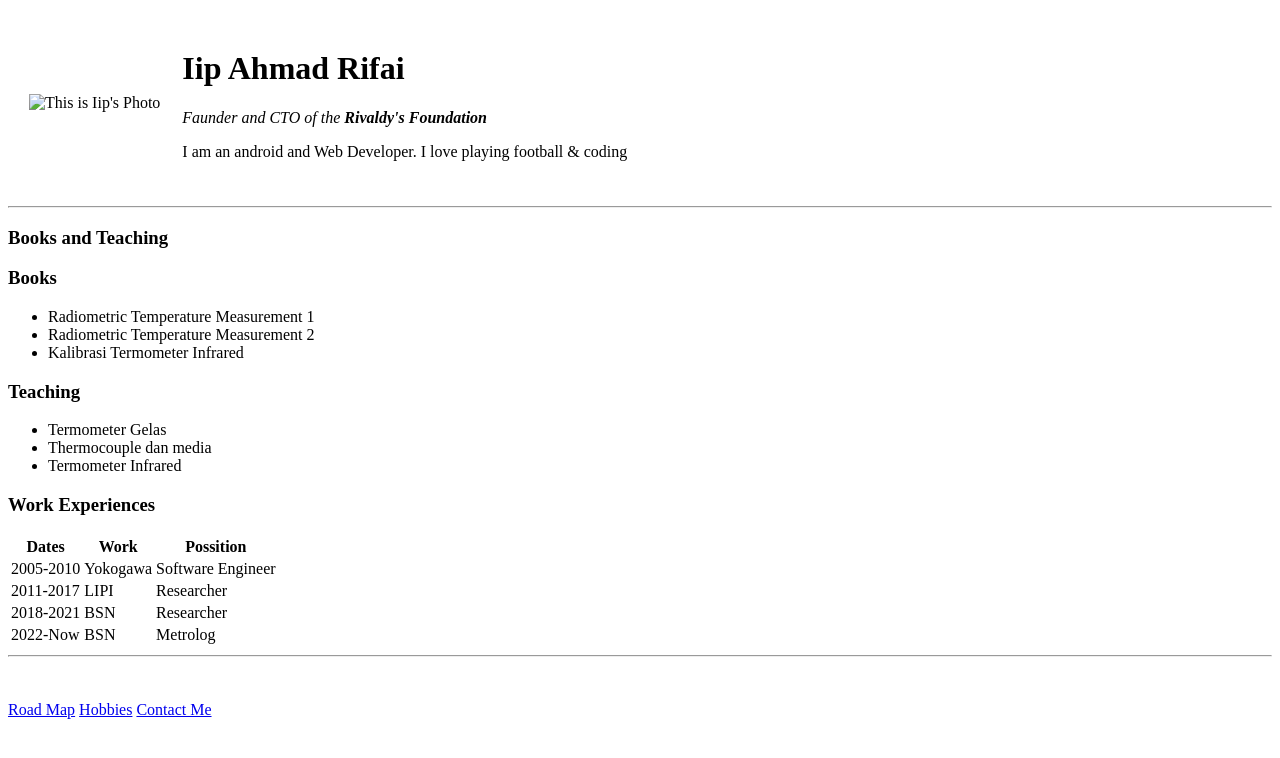
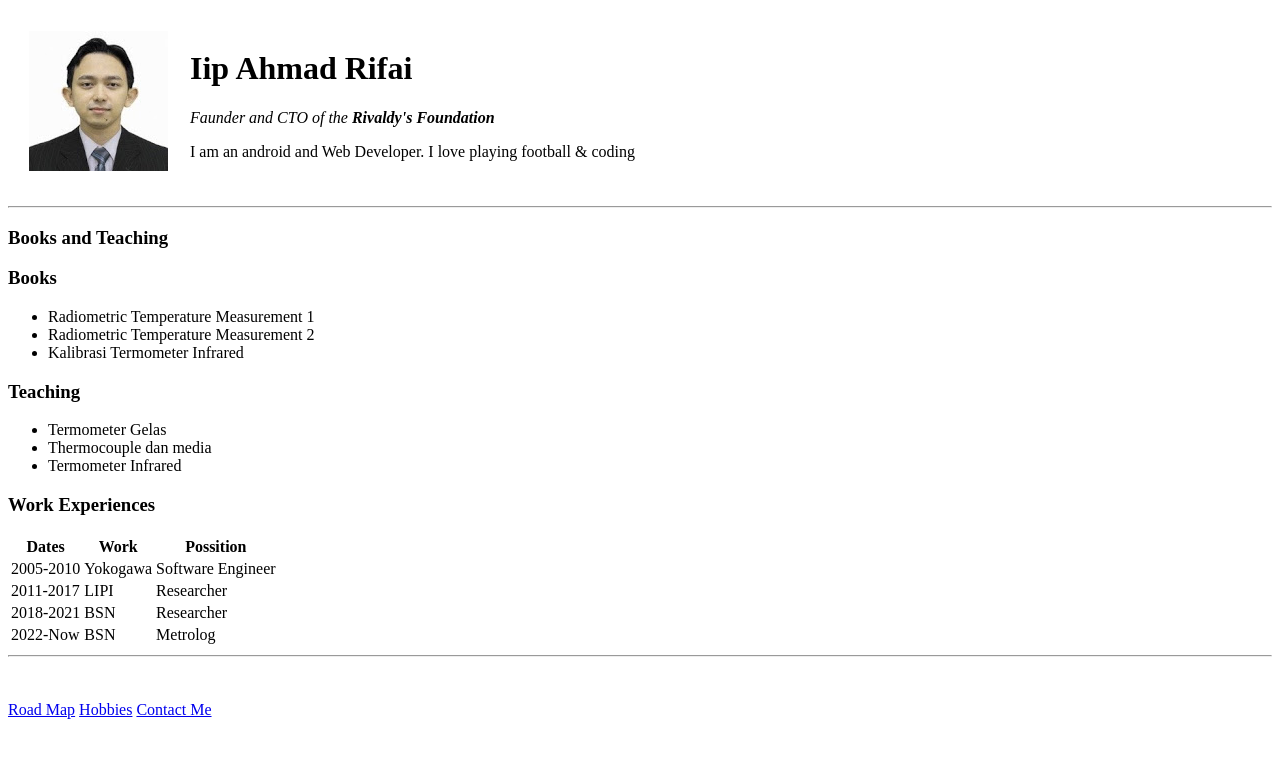
Before and after one commit to irivaldy82/cv, a plain HTML site: page index.html in a window 1280 px wide. Drawn offline with Linux system fonts and the light colour scheme.

Commit message:
Update index.html

```diff
--- a/index.html
+++ b/index.html
@@ -8,7 +8,7 @@
   <body>
     <table cellspacing="20">
     <tr>
-      <td><img src="Asset/Iip.jpg" alt="This is Iip's Photo"></td>
+      <td><img src="Iip.jpg" alt="This is Iip's Photo"></td>
       <td>
         <h1>Iip Ahmad Rifai</h1>
         <p><em>Faunder and CTO of the <strong>Rivaldy's Foundation</strong></em></p>
```
